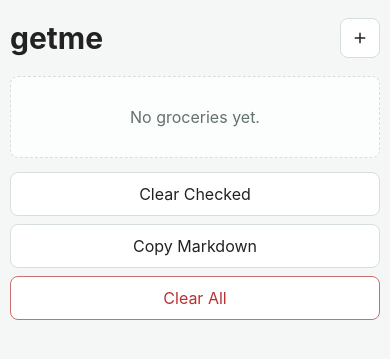
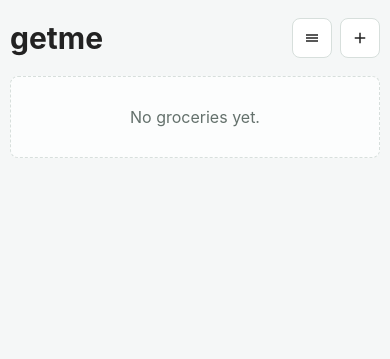
Before and after one commit to tylxr59/getme, a PHP site: page / in a window 390 px wide. Shown: the top 359 px of the page. Run offline with PHP 8.4, Linux system fonts and the light colour scheme.

Commit message:
Move bulk item actions into a header menu
- Add a popover menu for Clear Checked, Copy Markdown, and Clear All
- Remove the old bulk actions block and close the menu on outside click, Escape, and action selection

```diff
--- a/index.php
+++ b/index.php
@@ -251,6 +251,13 @@ $items = all_items($db);
             font-weight: 750;
         }
 
+        .header-actions {
+            position: relative;
+            display: flex;
+            align-items: center;
+            gap: 8px;
+        }
+
         .icon-btn,
         .item-action {
             display: inline-grid;
@@ -358,30 +405,6 @@ $items = all_items($db);
             display: inline-grid;
         }
 
-        .bulk-actions {
-            display: grid;
-            grid-template-columns: repeat(3, 1fr);
-            gap: 8px;
-            margin-top: 14px;
-        }
-
-        .bulk-actions button {
-            min-height: 44px;
-            border: 1px solid var(--border);
-            border-radius: 8px;
-            background: var(--surface);
-            color: var(--text);
-        }
-
-        .bulk-actions button:hover {
-            background: var(--surface-strong);
-        }
-
-        .bulk-actions .danger {
-            color: var(--danger);
-            border-color: var(--danger-border);
-        }
-
         .empty-state {
             display: none;
             padding: 30px 16px;
@@ -437,10 +460,6 @@ $items = all_items($db);
                 width: 40px;
                 height: 40px;
             }
-
-            .bulk-actions {
-                grid-template-columns: 1fr;
-            }
         }
     </style>
 </head>
@@ -450,9 +469,19 @@ $items = all_items($db);
             <div>
                 <h1><?= e($listName) ?></h1>
             </div>
-            <button class="icon-btn" id="addItem" type="button" aria-label="Add item" title="Add item">
-                <svg viewBox="0 0 24 24" aria-hidden="true"><path fill="currentColor" d="M19 11h-6V5h-2v6H5v2h6v6h2v-6h6v-2Z"/></svg>
-            </button>
+            <div class="header-actions">
+                <button class="icon-btn" id="menuToggle" type="button" aria-label="Open menu" title="Open menu" aria-expanded="false" aria-controls="menuPopover">
+                    <svg viewBox="0 0 24 24" aria-hidden="true"><path fill="currentColor" d="M4 7h16v2H4V7Zm0 4h16v2H4v-2Zm0 4h16v2H4v-2Z"/></svg>
+                </button>
+                <button class="icon-btn" id="addItem" type="button" aria-label="Add item" title="Add item">
+                    <svg viewBox="0 0 24 24" aria-hidden="true"><path fill="currentColor" d="M19 11h-6V5h-2v6H5v2h6v6h2v-6h6v-2Z"/></svg>
+                </button>
+                <div class="menu-popover" id="menuPopover">
+                    <button type="button" id="clearChecked">Clear Checked</button>
+                    <button type="button" id="exportMarkdown">Copy Markdown</button>
+                    <button type="button" class="danger" id="clearAll">Clear All</button>
+                </div>
+            </div>
         </header>
 
         <ul class="items-list" id="itemsList">
@@ -468,17 +497,14 @@ $items = all_items($db);
         </ul>
         <div class="empty-state">No groceries yet.</div>
 
-        <div class="bulk-actions">
-            <button type="button" id="clearChecked">Clear Checked</button>
-            <button type="button" id="exportMarkdown">Copy Markdown</button>
-            <button type="button" class="danger" id="clearAll">Clear All</button>
-        </div>
     </main>
     <div class="toast" id="toast" role="status" aria-live="polite"></div>
 
     <script>
         const itemsList = document.getElementById('itemsList');
         const addItemButton = document.getElementById('addItem');
+        const menuToggle = document.getElementById('menuToggle');
+        const menuPopover = document.getElementById('menuPopover');
         const toast = document.getElementById('toast');
 
         const icons = {
@@ -494,6 +520,11 @@ $items = all_items($db);
             toast.classList.add('visible');
             clearTimeout(toastTimeout);
             toastTimeout = setTimeout(() => toast.classList.remove('visible'), 2200);
+        }
+
+        function setMenuOpen(open) {
+            menuPopover.classList.toggle('visible', open);
+            menuToggle.setAttribute('aria-expanded', open ? 'true' : 'false');
         }
 
         async function api(action, payload = {}) {
@@ -561,7 +592,29 @@ $items = all_items($db);
             }
         }
 
+        menuToggle.addEventListener('click', event => {
+            event.stopPropagation();
+            setMenuOpen(!menuPopover.classList.contains('visible'));
+        });
+
+        menuPopover.addEventListener('click', event => {
+            event.stopPropagation();
+        });
+
+        document.addEventListener('click', event => {
+            if (!event.target.closest('.header-actions')) {
+                setMenuOpen(false);
+            }
+        });
+
+        document.addEventListener('keydown', event => {
+            if (event.key === 'Escape') {
+                setMenuOpen(false);
+            }
+        });
+
         addItemButton.addEventListener('click', () => {
+            setMenuOpen(false);
             const pendingItem = itemsList.querySelector('.item.new-item');
             if (pendingItem) {
                 startEditing(pendingItem);
@@ -890,6 +943,7 @@ $items = all_items($db);
         }
 
         document.getElementById('clearChecked').addEventListener('click', async () => {
+            setMenuOpen(false);
             if (!confirm('Clear checked items?')) {
                 return;
             }
@@ -904,6 +958,7 @@ $items = all_items($db);
         });
 
         document.getElementById('clearAll').addEventListener('click', async () => {
+            setMenuOpen(false);
             if (!confirm('Clear all items?')) {
                 return;
             }
@@ -918,6 +973,7 @@ $items = all_items($db);
         });
 
         document.getElementById('exportMarkdown').addEventListener('click', async () => {
+            setMenuOpen(false);
             const lines = [...itemsList.querySelectorAll('.item')].map(item => {
                 const checked = item.querySelector('.item-checkbox').checked ? 'x' : ' ';
                 const text = item.querySelector('.item-text').textContent.trim();
```
Also changed, not shown: other parts of index.php (+40 -0 lines).
